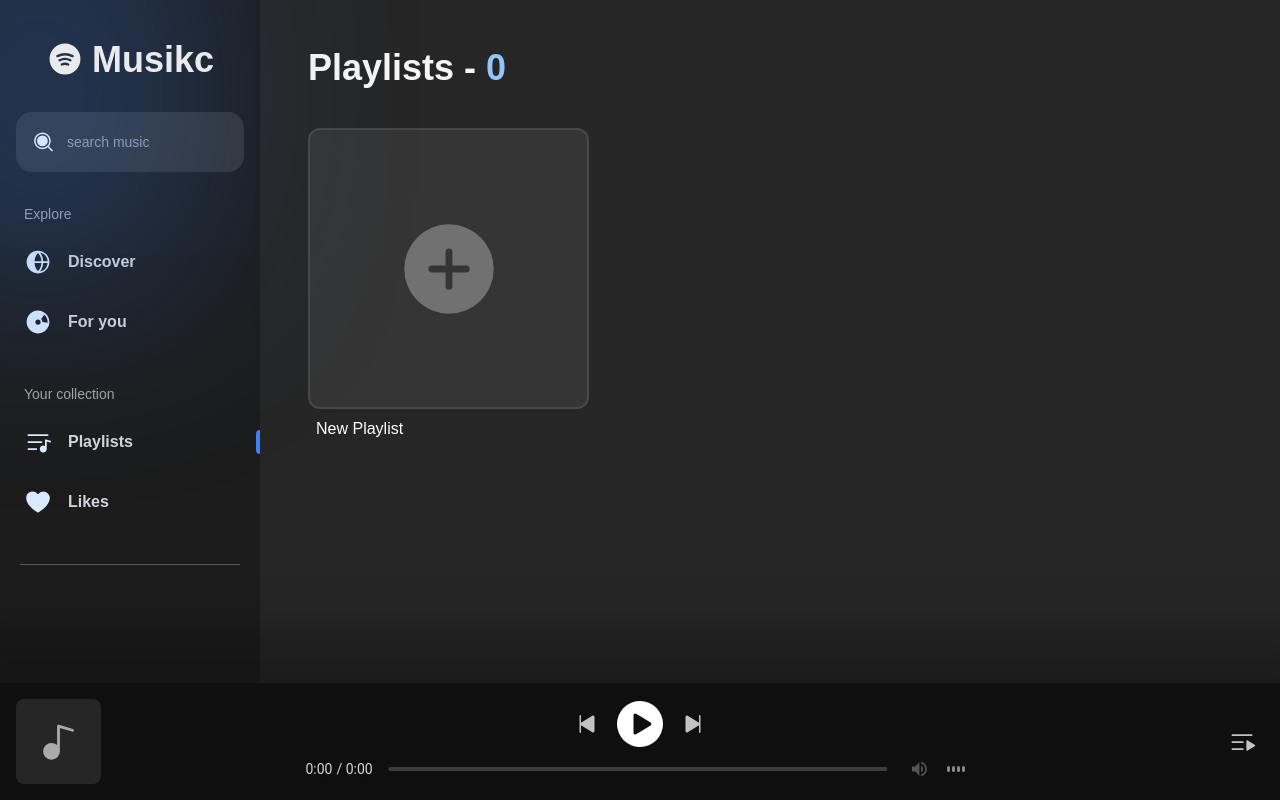
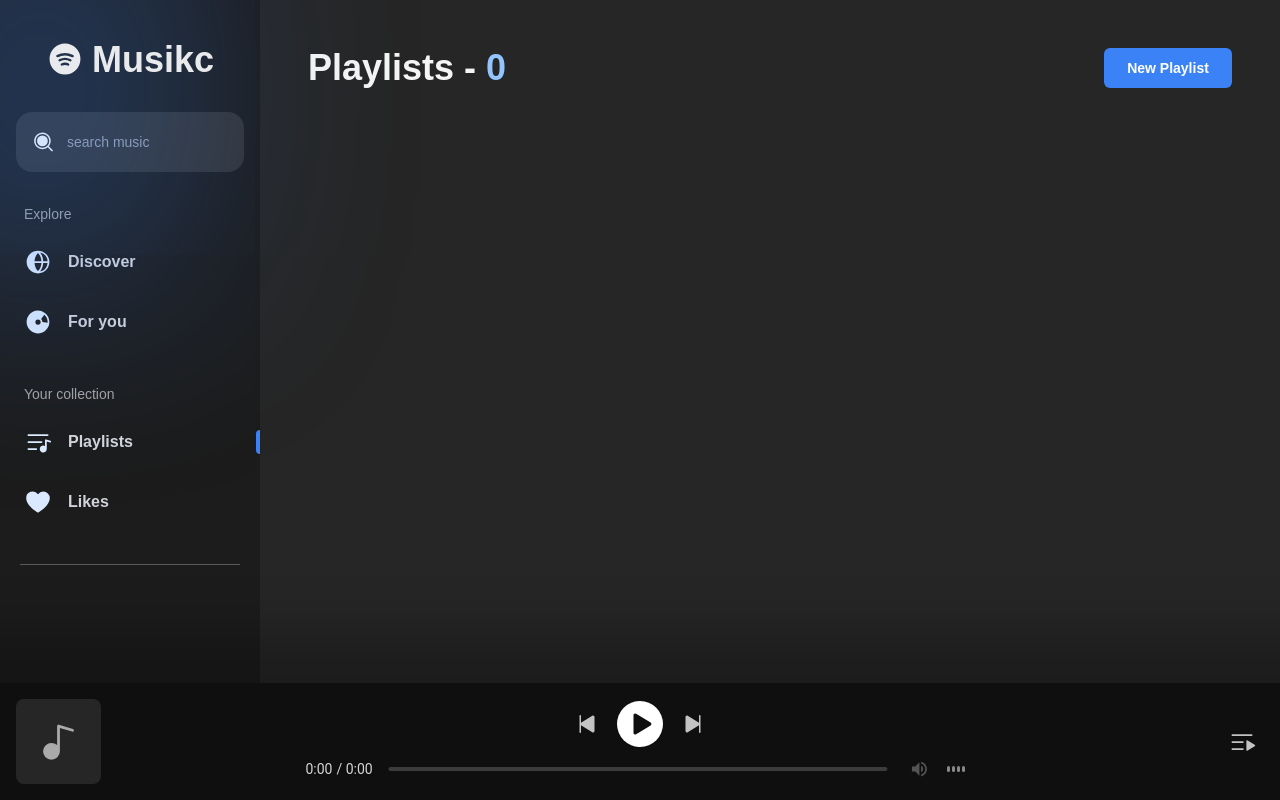
Before and after one commit to edudotdev/music-app, a Next.js app: page /playlists in a window 1280 px wide. Built offline with nearby package versions, Linux system fonts and the light colour scheme.

Commit message:
feat: added newPlaylist modal

```diff
--- a/src/pages/playlists.tsx
+++ b/src/pages/playlists.tsx
@@ -2,11 +2,12 @@ import { Layout } from '@/components/Layout'
 import { PlusCircle } from 'phosphor-react'
 import localForage from 'localforage'
 import { useEffect, useState } from 'react'
-import { CardPlaylist } from '@/components/molecules'
+import { CardPlaylist, ModalNewPlaylist } from '@/components/molecules'
 import { PLAYLIST } from '@/types'
 
 export default function Playlists () {
   const [playlists, setPlaylists] = useState([])
+  const [showModal, setShowModal] = useState(false)
 
   const handlePlaylists = async () => {
     await localForage.getItem('playlists')
@@ -18,22 +19,21 @@ export default function Playlists () {
 
   useEffect(() => {
     handlePlaylists()
-  }, [])
+    console.log('refresh')
+  }, [showModal])
 
   return (
     <Layout title='Playlists'>
+     <div className='flex justify-between'>
       <h2 className='text-neutral-100 font-bold text-4xl'>Playlists - <span className='text-blue-300'>{Boolean(playlists)? playlists.length : 0}</span></h2>
+      <button onClick={() => setShowModal(true)} className='flex items-center justify-center gap-2 bg-blue-500 py-2 w-32 text-white text-sm font-semibold rounded-md outline-none'>New Playlist</button>
+     </div>
       <div className='grid gap-10 md:grid-cols-2 xl:grid-cols-3 2xl:grid-cols-4'>
         {playlists.map((playlist:PLAYLIST) => (
           <CardPlaylist key={playlist.uuid} playlist={playlist} />
-          ))}
-        <button className='relative flex flex-col active:scale-[.99] w-auto'>
-          <div className='w-[400px] grid place-items-center h-auto max-w-full rounded-xl overflow-hidden aspect-square bg-neutral-700/60 border-2 border-neutral-600/70 border-opacity-70'>
-            <PlusCircle color='#ccc' size={110} weight="fill" className='opacity-40' />
-          </div>
-          <h2 className='text-white p-2'>New Playlist</h2>
-        </button>
+        ))}
       </div>
+      {showModal && <ModalNewPlaylist setShowModal={setShowModal} />}
     </Layout>
   )
 }
```
